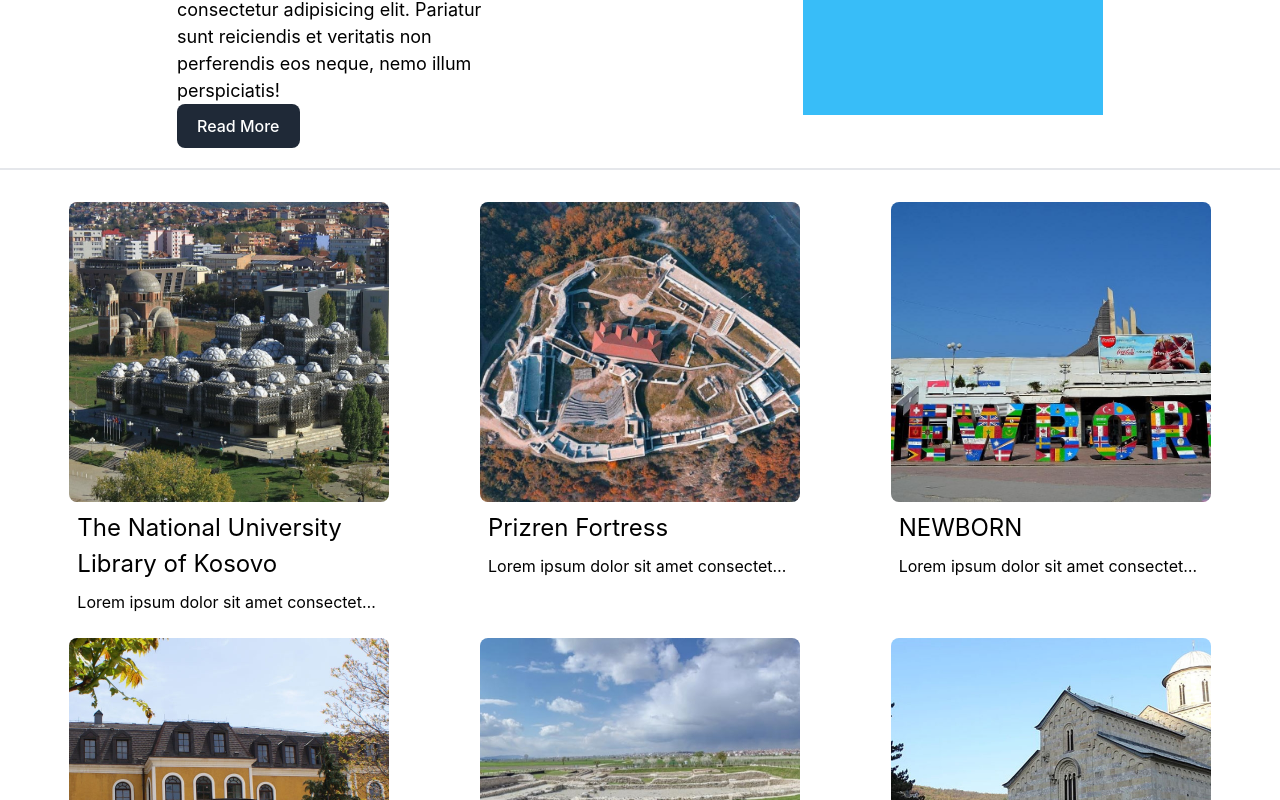
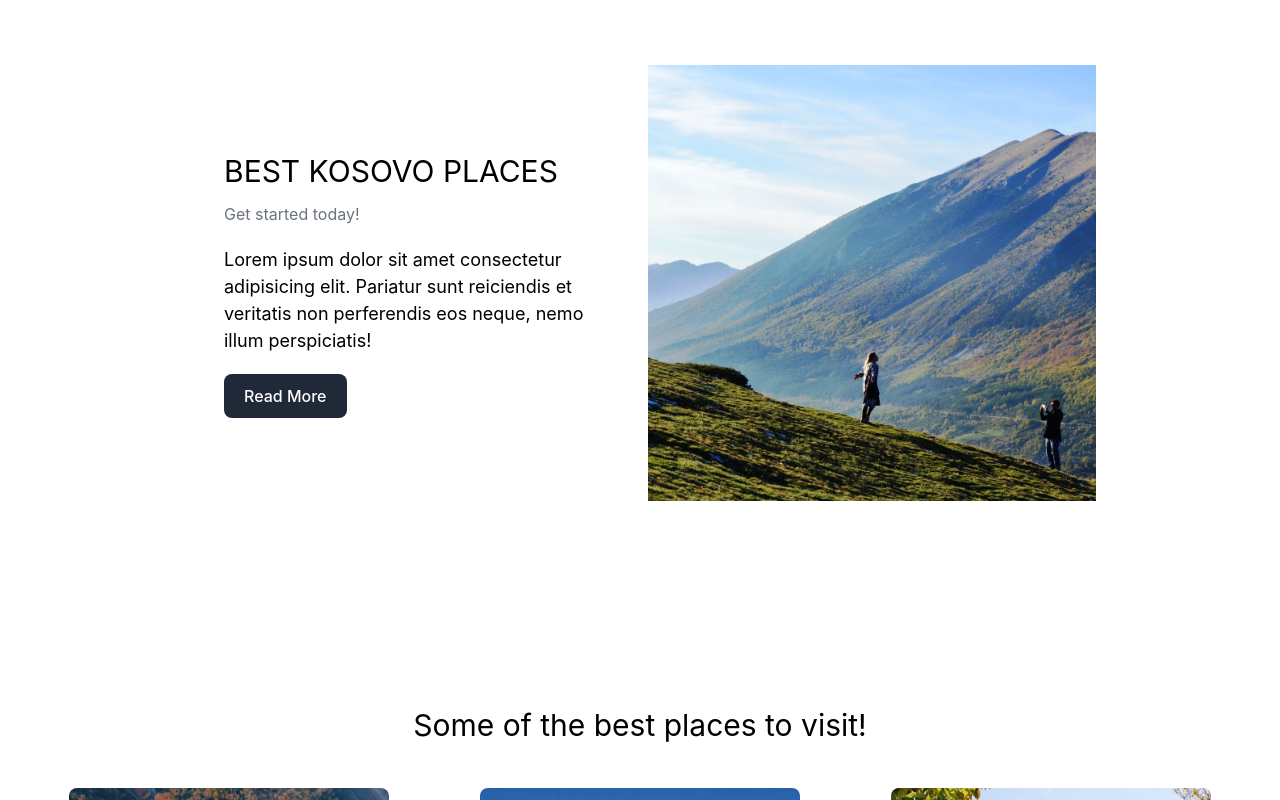
Before and after one commit to Lundrim23/Travel-Guide-Final, a React (Create React App) app: page /places in a window 1280 px wide. Shown: the part 2060-2860 px from the top of the page. Built offline with nearby package versions, Linux system fonts and the light colour scheme; what tw-elements would draw is missing.

Commit message:
reducing cards on the page and fixing the intro

```diff
--- a/src/pages/Places.js
+++ b/src/pages/Places.js
@@ -1,11 +1,13 @@
 import React from "react";
 import "tw-elements";
+import axios from "axios";
 import PlacesCard from "../components/PlacesCard";
 import PlacesSlider from "../components/PlacesSlider";
 import places from "../Data/places.data";
 import kosovo from "../Data/kosovo.data";
 import { BsFillArrowLeftCircleFill } from "react-icons/bs";
 import { BsFillArrowRightCircleFill } from "react-icons/bs";
+import Prevalla from "../assets/kosovo-img/prevalla-natyra-kosova.jpg";
 
 function createPlaces(place) {
   return (
@@ -42,7 +44,7 @@ function Places() {
   return (
     <>
       <PlacesSlider />
-      <section className="max-w-7xl mx-auto  px-4 sm:px-6 lg:px-8 flex flex-wrap sm:flex-row justify-around ">
+      <section className="max-w-7xl mx-auto  px-4 sm:px-6 lg:px-8 flex flex-wrap sm:flex-row  justify-around ">
         <div className="container w-[150px] m-4 p-2  text-center  rounded-[10px] border border-[1px] border-gray-400 hover:bg-gray-800 hover:text-white hover:cursor-pointer hover:border-0 max-w-md">
           <p className="text-2xl">
             <a href="#">Mountains</a>
@@ -76,11 +78,11 @@ function Places() {
       </section>
       <div className="border bg-gray-400"></div>
 
-      <section className="max-w-7xl mx-auto pt-8 px-4 sm:px-6 lg:px-8 flex flex-wrap sm:flex-row justify-around gap-4">
-        <div className="max-w-xs">
-          <h1 className="text-xl">BEST KOSOVO PLACES</h1>
-          <h3>Get started today!</h3>
-          <p className="text-lg">
+      <section className="max-w-7xl min-h-screen my-auto mx-auto pt-8 px-4 sm:px-6 lg:px-8 flex flex-wrap sm:flex-row justify-center items-center sm:py-5">
+        <div className="max-w-sm mx-10 sm:py-5">
+          <h1 className="text-3xl py-2">BEST KOSOVO PLACES</h1>
+          <h3 className="text-gray-500">Get started today!</h3>
+          <p className="text-lg leading-normal py-5">
             Lorem ipsum dolor sit amet consectetur adipisicing elit. Pariatur
             sunt reiciendis et veritatis non perferendis eos neque, nemo illum
             perspiciatis!
@@ -92,14 +94,17 @@ function Places() {
             Read More
           </button>
         </div>
-        <div className="w-[300px]  bg-sky-400 h-[200px]"></div>
+        <div className="max-w-md flex flex-wrap">
+          <img src={Prevalla} alt="Prevalla" className="rounded-xl py-5" />
+        </div>
       </section>
 
-      <div className="border bg-gray-400 mt-3"></div>
-      <section className="max-w-7xl mx-auto pt-8 px-4 sm:px-6 lg:px-8 flex flex-wrap sm:flex-row justify-around gap-4">
-        {kosovo.map(createKosovo)}
+      <h1 className="text-3xl text-center py-5">
+        Some of the best places to visit!
+      </h1>
+      <section className="max-w-7xl mx-auto pt-8 px-4 sm:px-6 lg:px-8 flex flex-wrap sm:flex-row justify-around gap-4 sm:py-5">
+        {kosovo.slice(1, 6).map(createKosovo)}
       </section>
-
       <section className="max-w-7xl mx-auto py-8 px-4 sm:px-6 lg:px-8 ">
         <h1 className="text-4xl mx-10">Best places to visit...</h1>
         <div className="slider max-w-7xl mx-auto py-2 px-4 sm:px-6 lg:px-8 flex relative items-center ">
```
Also changed, not shown: src/assets/kosovo-img/prevalla-natyra-kosova.jpg (added).
